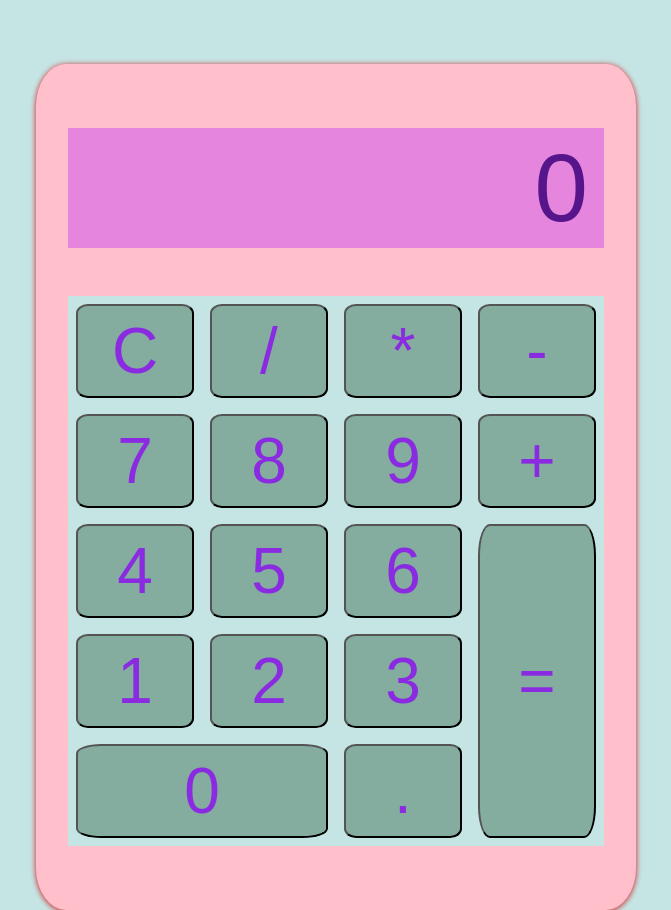
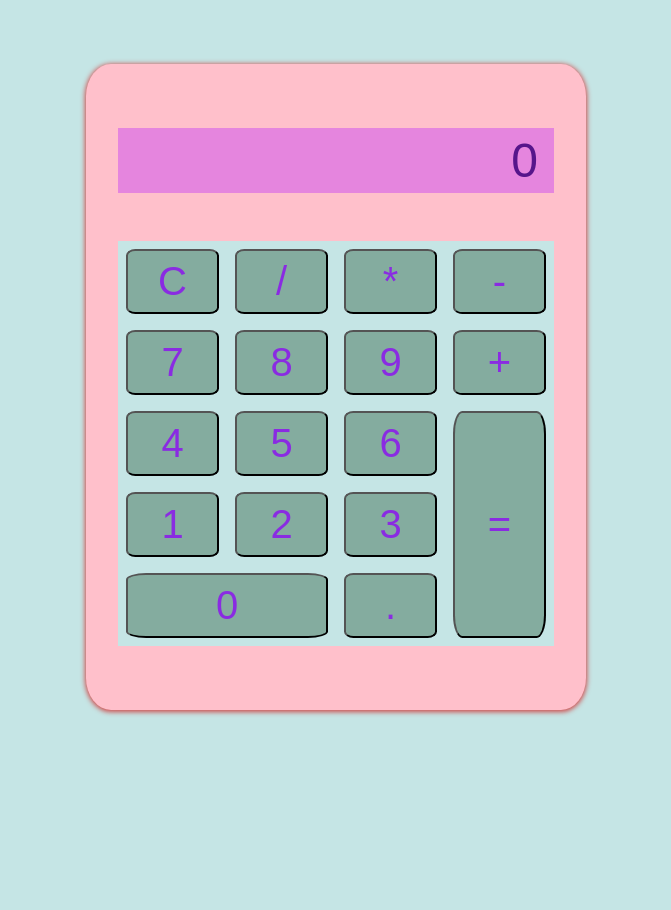
Before and after one commit to LorenaGomezPerez/calculator, a plain HTML site: page index.html in a window 1280 px wide. Shown: the top 910 px of the page, without its empty margins (304-975 px from the left). After the commit the page ends 800 px from the top, so only its background shows below. Drawn offline with Linux system fonts and the light colour scheme.

Commit message:
Measurement correction

```diff
--- a/styles/main.css
+++ b/styles/main.css
@@ -2,6 +2,7 @@
     margin: 0;
 	padding: 0;
 	box-sizing: border-box;
+	overflow: hidden;
 	background-color: rgb(197, 229, 229);
 }
 
@@ -12,7 +13,7 @@ input::placeholder {
 button {
 	color:blueviolet;
 	background-color: rgb(132, 172, 159);
-	font-size: 4em;
+	font-size: 2.5em;
 	padding: 0.5rem;
 	border-radius: 10%;
     margin: 0.5rem;
@@ -32,7 +33,7 @@ button:hover {
 
 .bodyContainer {
 	background-color: pink;
-	width: 600px;
+	width: 500px;
 	box-shadow: 0px 1px 5px 1px rgb(207, 74, 74);
   	margin: 5% auto;
   	padding: 4rem 2rem;
@@ -47,7 +48,7 @@ button:hover {
     padding: 0.3rem 1rem;
     margin-bottom: 3rem;
 	width: 100%;
-	font-size: 6rem;
+	font-size: 3rem;
 }
 
 .calculatorBox {
```
